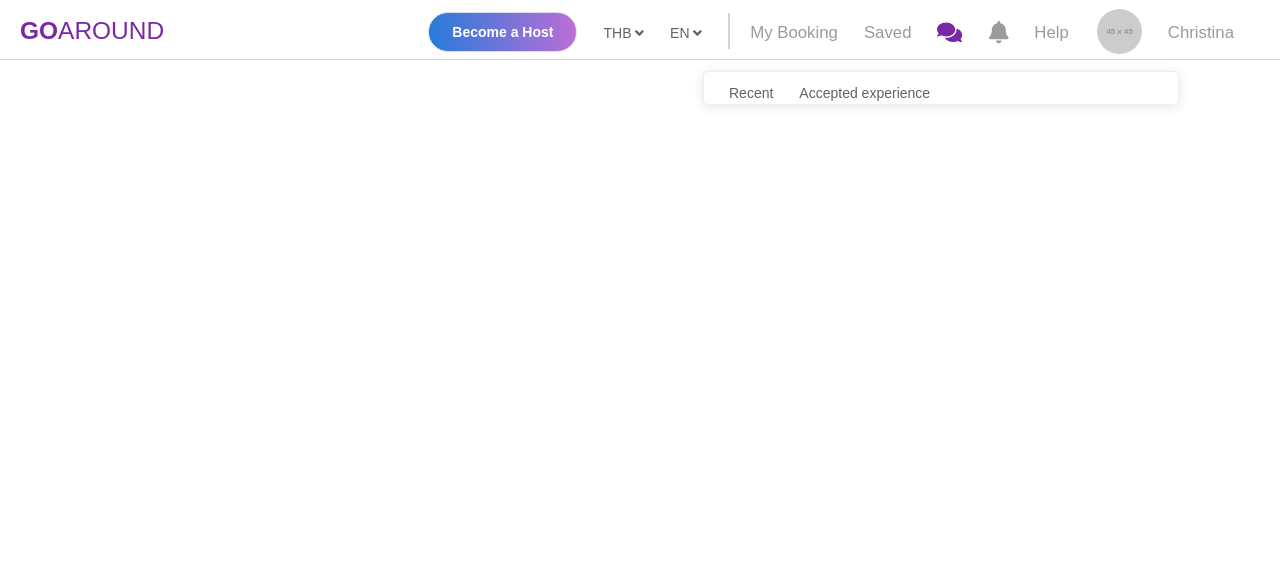
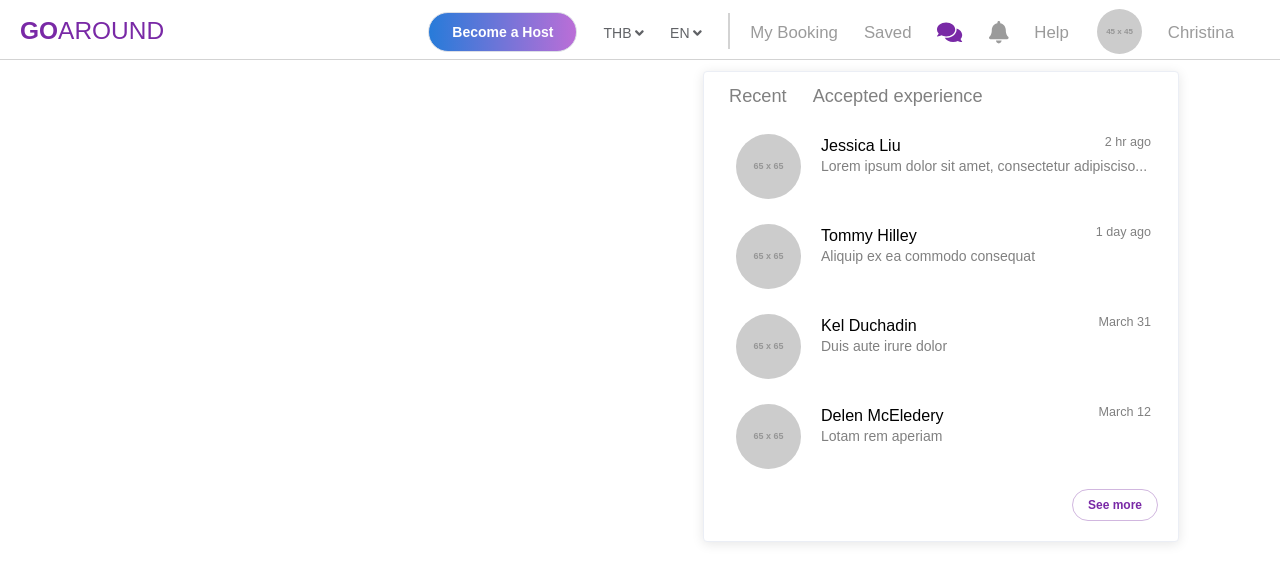
Before and after one commit to astrogin/frontendIgloo, a Vue app: page /#/ in a window 1280 px wide. Both pictures are taken after a click on the element 963 px from the left and 32 px from the top of the page. Shown: the top 582 px of the page. Built offline with nearby package versions, Linux system fonts and the light colour scheme.

Commit message:
headers coments popup [Not fuulscreen] [message 1 file from design]

```diff
--- a/public/css/styles.css
+++ b/public/css/styles.css
@@ -96,3 +96,27 @@ li.header-profile-item > a:link, li.header-profile-item > a:visited {
   text-decoration: none;
   color: inherit;
 }
+
+.popover-item {
+  margin: 13px;
+  font-size: 1.3em;
+  color: gray;
+}
+
+.comments-button {
+  padding: 20px 8px 20px 0;
+  float: right;
+}
+
+.button-text-purple {
+  color: #7929a6;
+  font-weight: bold;
+}
+
+.button-purple {
+  border-color: #d1b7df !important;
+}
+
+.button-purple:hover {
+  border-color: #b69dc4 !important;
+}
--- /dev/null
+++ b/src/components/PurpleButton.vue
@@ -0,0 +1,13 @@
+<template>
+  <el-button class="button-purple" size="small" plain round>
+    <span class="button-text-purple">
+      <slot/>
+    </span>
+  </el-button>
+</template>
+
+<script>
+  export default {
+
+  };
+</script>
--- /dev/null
+++ b/src/components/header/Comment.vue
@@ -0,0 +1,69 @@
+<template>
+  <div class="comment clearfix">
+    <img src="http://via.placeholder.com/65x65" class="image">
+    <span class="body">
+      <div class="clearfix">
+        <span class="author">{{author}}</span>
+        <span class="date">{{date}}</span>
+      </div>
+      <div class="text">{{text | truncate(50)}}</div>
+    </span>
+  </div>
+</template>
+
+<script>
+  import {truncate} from '../../helpers/filters';
+
+  export default {
+    filters: {
+      truncate,
+    },
+    props: {
+      author: {
+        type: String,
+        default: null,
+      },
+      date: {
+        type: String,
+        default: null,
+      },
+      text: {
+        type: String,
+        default: null,
+      },
+    },
+  };
+</script>
+
+<style scoped>
+
+  .comment {
+    margin: 25px 15px 0 20px;
+  }
+
+  .image {
+    float: left;
+    border-radius: 50%;
+    margin-right: 20px;
+  }
+
+  .text {
+    color: gray;
+  }
+
+  .author {
+    float: left;
+    color: black;
+    font-size: 1.15em;
+  }
+
+  .date {
+    float: right;
+    color: gray;
+    font-size: 0.9em;
+  }
+
+  .clearfix {
+    overflow: auto;
+  }
+</style>
--- a/src/components/header/Comments.vue
+++ b/src/components/header/Comments.vue
@@ -3,6 +3,17 @@
     <div>
       <span class="popover-item">Recent</span>
       <span class="popover-item">Accepted experience</span>
+    </div>
+
+    <comment
+      v-for="(comment, index) in comments"
+      :key="index"
+      :author="comment.author"
+      :text="comment.text"
+      :date="comment.date"/>
+
+    <div class="comments-button">
+      <purple-button>See more</purple-button>
     </div>
 
     <span slot="color" class="header-item item-text">
@@ -13,21 +24,41 @@
 
 <script>
   import Popover from './Popover';
+  import Comment from './Comment';
+  import PurpleButton from '@/components/PurpleButton.vue';
 
   export default {
     components: {
       'header-popover': Popover,
+      Comment,
+      PurpleButton,
     },
     data() {
       return {
-
+        comments: [
+          {
+            author: 'Jessica Liu',
+            text:
+              'Lorem ipsum dolor sit amet, consectetur adipiscisou satwa gwa',
+            date: '2 hr ago',
+          },
+          {
+            author: 'Tommy Hilley',
+            text: 'Aliquip ex ea commodo consequat',
+            date: '1 day ago',
+          },
+          {
+            author: 'Kel Duchadin',
+            text: 'Duis aute irure dolor',
+            date: 'March 31',
+          },
+          {
+            author: 'Delen McEledery',
+            text: 'Lotam rem aperiam',
+            date: 'March 12',
+          },
+        ],
       };
     },
   };
 </script>
-
-<style scoped>
-  .popover-item {
-    margin: 13px;
-  }
-</style>
--- a/src/components/header/Notifications.vue
+++ b/src/components/header/Notifications.vue
@@ -2,10 +2,8 @@
   <header-popover width="450">
     <p>Some notifications content</p>
 
-    <span slot="reference">
-      <span class="header-item item-text">
-        <font-awesome-icon icon="bell" size="lg"/>
-      </span>
+    <span slot="color" class="header-item item-text">
+      <font-awesome-icon icon="bell" size="lg"/>
     </span>
   </header-popover>
 </template>
--- /dev/null
+++ b/src/helpers/filters.js
@@ -0,0 +1,10 @@
+/**
+ * Truncate text if stop reached
+ * @param {string} text - Text to truncate
+ * @param {string} stop - Maximum text length
+ * @param {string} clamp - show if stop reached or ... by default
+ * @return {string} truncated text
+ */
+export function truncate(text, stop, clamp = '...') {
+  return text.slice(0, stop) + (stop < text.length ? clamp : '');
+}
```
Lines whose indentation alone changed are shown as unchanged.
